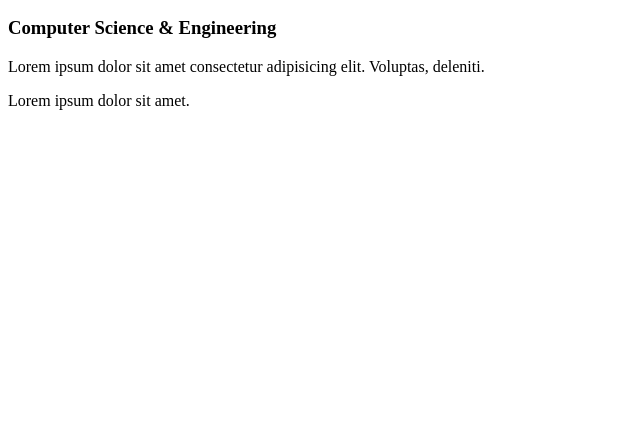
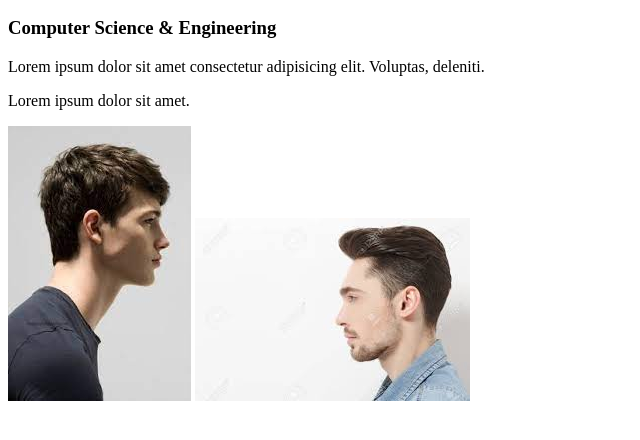
Before and after one commit to SMhamidAzad/my-second-repo, a plain HTML site: page index.html in a window 1280 px wide. Shown: the part 110-550 px from the top of the page, without its empty margins (0-640 px from the left). Drawn offline with Linux system fonts and the light colour scheme.

Commit message:
addedd img

```diff
--- a/index.html
+++ b/index.html
@@ -12,5 +12,7 @@
     <h3>Computer Science & Engineering</h3>
     <p>Lorem ipsum dolor sit amet consectetur adipisicing elit. Voluptas, deleniti.</p>
     <p>Lorem ipsum dolor sit amet.</p>
+    <img src="/download.jpg" alt="">
+    <img src="/download (1).jpg" alt="">
 </body>
 </html>
```
Also changed, not shown: download (1).jpg (added), download.jpg (added).
